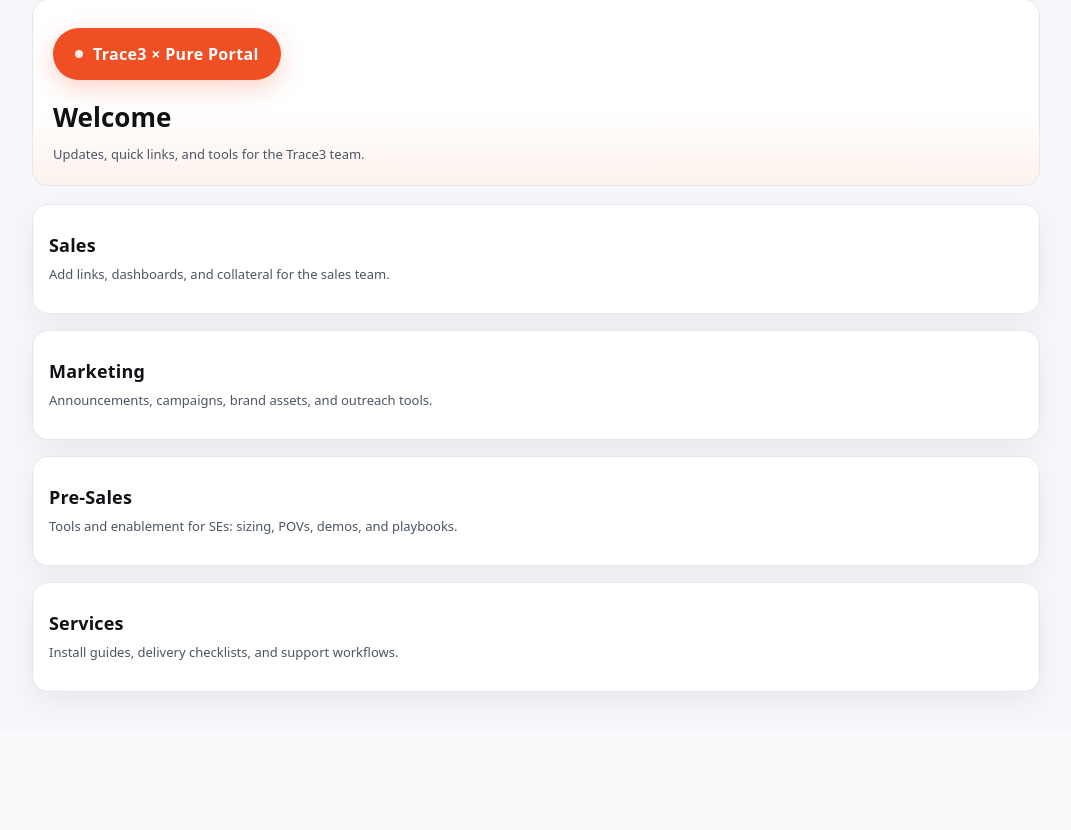
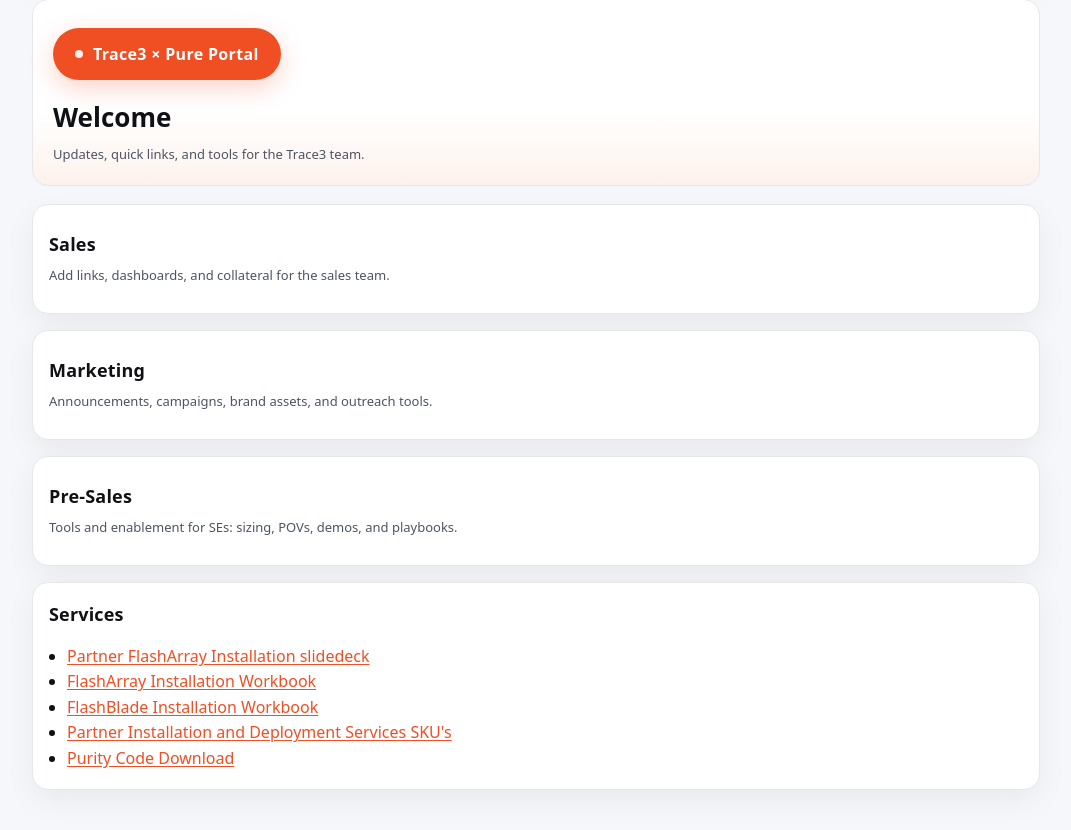
Before and after one commit to jwsiejk/accountlist, a Flask app: page / in a window 1280 px wide. Shown: the part 109-939 px from the top of the page, without its empty margins (104-1175 px from the left). Before the commit the page ends 807 px from the top, so only its background shows below. Run offline with Flask 3, Linux system fonts and the light colour scheme; some libraries are stand-ins or nearby versions.

Commit message:
Update index.html

```diff
--- a/templates/index.html
+++ b/templates/index.html
@@ -30,8 +30,13 @@
       box-shadow:0 10px 30px rgba(15,17,21,.06);padding:18px 16px;min-height:110px;
       display:flex;flex-direction:column;justify-content:center;
     }
-    .card h3{margin:0 0 6px 0;font-size:18px;letter-spacing:.01em}
+    .card h3{margin:0 0 8px 0;font-size:18px;letter-spacing:.01em}
     .muted{color:var(--slate-600);font-size:13px}
+
+    /* Link list styling for Services */
+    .links{margin:8px 0 0 0; padding-left:18px; line-height:1.6}
+    .links a{color:var(--pure-orange); text-decoration:underline; text-underline-offset:2px}
+    .links a:hover{color:var(--pure-orange-700)}
   </style>
 </head>
 <body>
@@ -68,7 +73,13 @@
 
       <article class="card">
         <h3>Services</h3>
-        <div class="muted">Install guides, delivery checklists, and support workflows.</div>
+        <ul class="links">
+          <li><a target="_blank" rel="noopener noreferrer" href="https://docs.google.com/presentation/d/1yb1Tz-92ktUbVgI_ydyIeUm9Zg8EFrX1/edit?slide=id.p1#slide=id.p1">Partner FlashArray Installation slidedeck</a></li>
+          <li><a target="_blank" rel="noopener noreferrer" href="https://purestorage.seismic.com/app?ContentId=10fce97d-f5d2-46bc-a0be-955f456d34bc#/doccenter/e97617c3-4d85-43a7-95b8-6afa4f4957ae/doc/%252Fddf7ac24c8-73d0-de80-a9e0-b63342a730e0%252FdfMmFlNWY4NjQtY2IyOS00ZGUxLTgyNTEtMjkwOWZjNjgyMDg1%252CPT0%253D%252CRGF0YSBTaGVldA%253D%253D%252Flf3053d7eb-844f-43f6-9364-8ed38a974ca3/grid/">FlashArray Installation Workbook</a></li>
+          <li><a target="_blank" rel="noopener noreferrer" href="https://purestorage.seismic.com/app?ContentId=9d3f8e03-9413-4e43-b073-5c7f3b0e4fe1#/doccenter/e97617c3-4d85-43a7-95b8-6afa4f4957ae/doc/%252Fddf7ac24c8-73d0-de80-a9e0-b63342a730e0%252FdfMmFlNWY4NjQtY2IyOS00ZGUxLTgyNTEtMjkwOWZjNjgyMDg1%252CPT0%253D%252CRGF0YSBTaGVldA%253D%253D%252Flf3fb02284-e2f2-4412-9613-fbe420262939/grid/">FlashBlade Installation Workbook</a></li>
+          <li><a target="_blank" rel="noopener noreferrer" href="https://drive.google.com/drive/u/0/folders/1x-bBi4VY-Fvz86QngXXmgmgLqXUMrr5p">Partner Installation and Deployment Services SKU's</a></li>
+          <li><a target="_blank" rel="noopener noreferrer" href="https://drive.google.com/drive/folders/1LjecAV4TmdQ6Yau1Nbl-v4jXW6BtKpng?usp=drive_link">Purity Code Download</a></li>
+        </ul>
       </article>
     </section>
 
```
